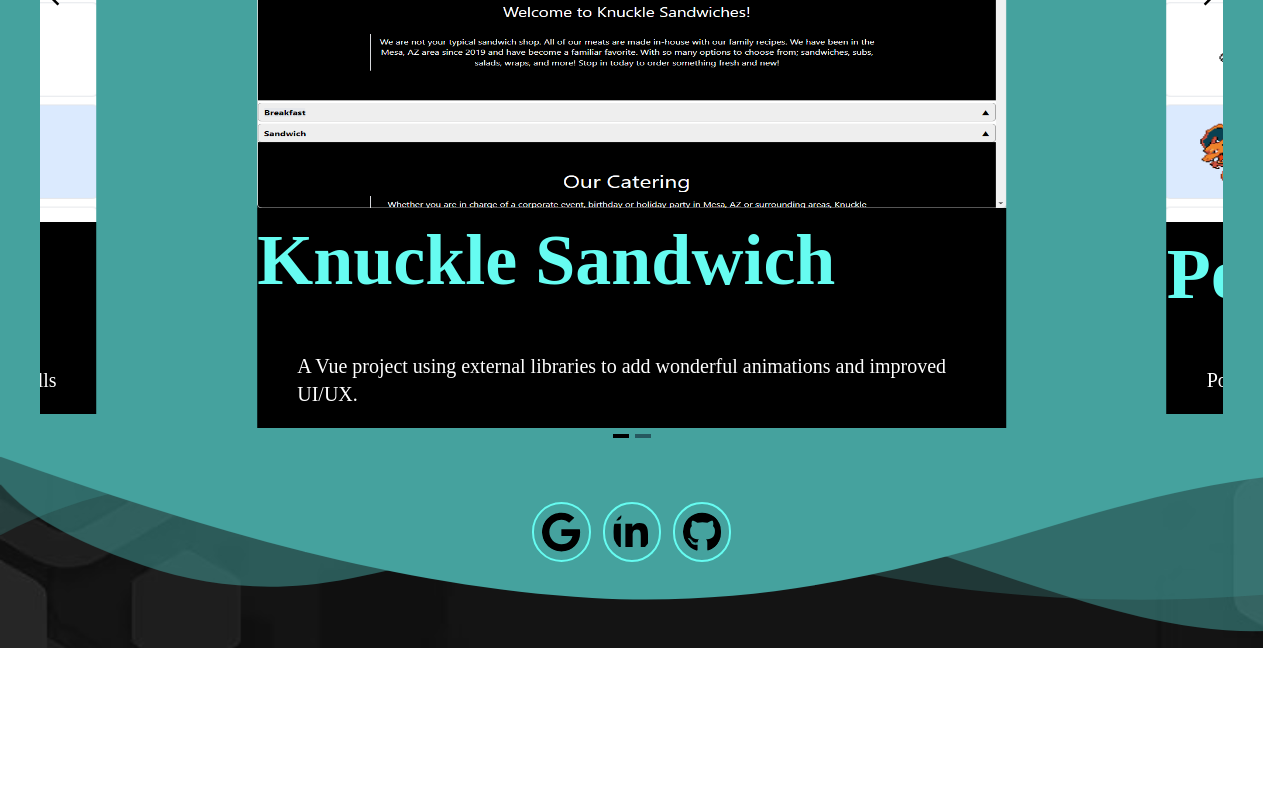
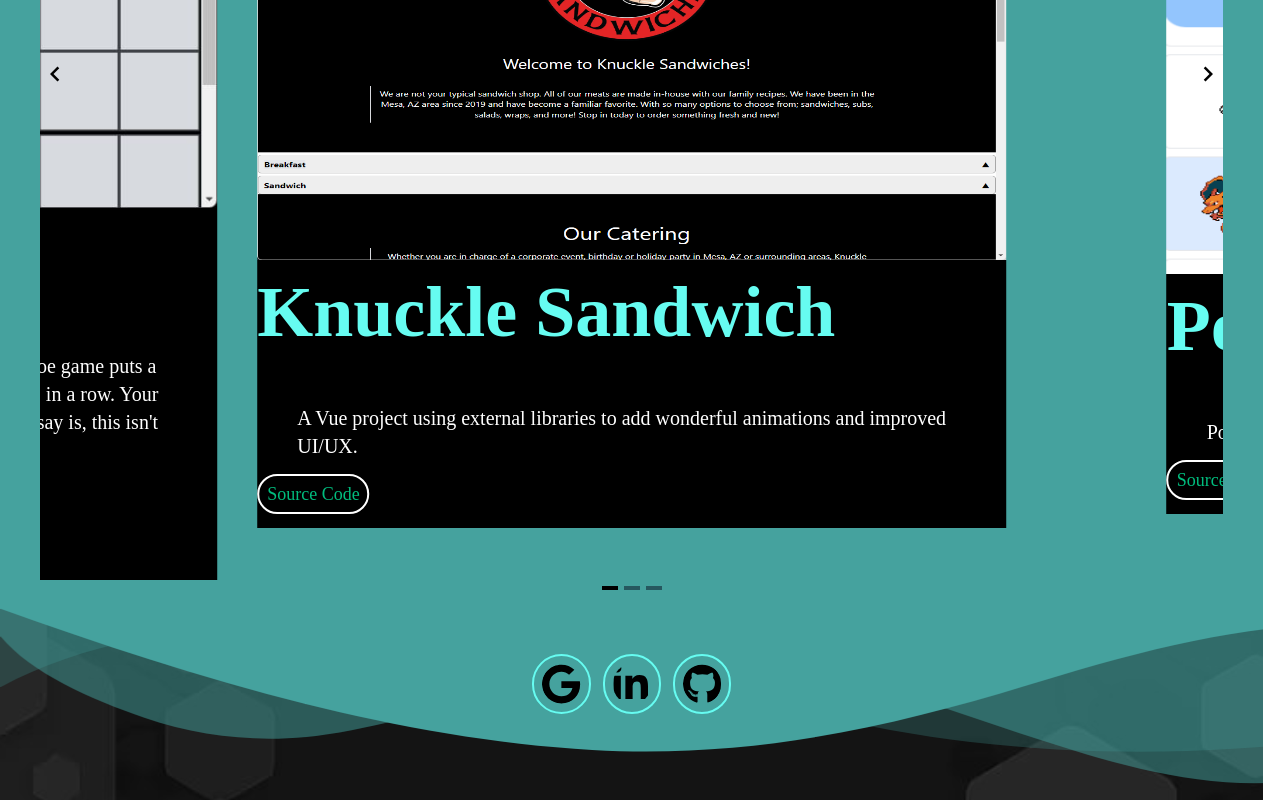
Before and after one commit to pablo014/Angelo-Site, a Vue app: page / in a window 1280 px wide. Shown: the part 3882-4682 px from the top of the page. Before the commit the page ends 4530 px from the top, so only its background shows below. Built offline with nearby package versions, Linux system fonts and the light colour scheme; a web font is replaced by a local one; what vue3-rich-accordion would draw is missing.

Commit message:
feat(project): update project section

```diff
--- a/src/views/HomeView.vue
+++ b/src/views/HomeView.vue
@@ -234,12 +234,15 @@
                       <slide :index="1">
                           <div class="flex flex-col justify-center p-5">
                               <img src="../assets/Knuckle_Sandwich.png" class="slideImg" />
-                              <div class="bg-black">
+                              <div class="bg-black pb-5">
                                   <h1 class="py-4">Knuckle Sandwich</h1>
                                   <div class="px-10 pb-5">
                                       <div class="text-xl">
                                           A Vue project using external libraries to add wonderful animations and improved UI/UX.
                                       </div>
+                                  </div>
+                                  <div class="hover:scale-125 transition-all duration-500">
+                                      <a href="https://github.com/pablo014/knuckle_sandwich" class="border-2 rounded-full border-white text-lg p-2">Source Code</a>
                                   </div>
                               </div>
                           </div>
@@ -247,10 +250,30 @@
                       <slide :index="2">
                           <div class="flex flex-col justify-center p-5">
                               <img src="../assets/pokedex.png" class="slideImg" />
-                              <div class="bg-black">
+                              <div class="bg-black pb-5">
                                   <h1 class="py-4">Pokedex</h1>
                                   <div class="px-10 pb-5">
                                       <div class="text-xl">Pokedex Vite app using vue router and axios api calls</div>
+                                  </div>
+                                  <div class="hover:scale-125 transition-all duration-500">
+                                      <a href="https://github.com/pablo014/pokedex-project" class="border-2 rounded-full border-white text-lg p-2">Source Code</a>
+                                  </div>
+                              </div>
+                          </div>
+                      </slide>
+                      <slide :index="3">
+                          <div class="flex flex-col justify-center p-5">
+                              <img src="../assets/tictactoe.jpg" class="slideImg" />
+                              <div class="bg-black pb-5">
+                                  <h1 class="py-4">3D Tic-Tac-Toe</h1>
+                                  <div class="px-10 pb-5">
+                                      <div class="text-xl">Using Advanced Javascript Array Manipulation, this 3D Tic Tac Toe game puts a new twist to the classic game you know. Aim to get 3 in a row in 3 in a row. Your moves affect what your opponent can do and vice versa. All I can say is, this isn't your dad's tic tac toe</div>
+                                  </div>
+                                  <div class="hover:scale-125 transition-all duration-500 mb-5">
+                                      <a href="https://main--radiant-jelly-373b25.netlify.app/" class="border-2 rounded-full border-white text-lg p-2">Live Site</a>
+                                  </div>
+                                  <div class="hover:scale-125 transition-all duration-500">
+                                      <a href="https://github.com/pablo014/pokedex-project" class="border-2 rounded-full border-white text-lg p-2">Source Code</a>
                                   </div>
                               </div>
                           </div>
```
Also changed, not shown: src/assets/tictactoe.jpg (added).
